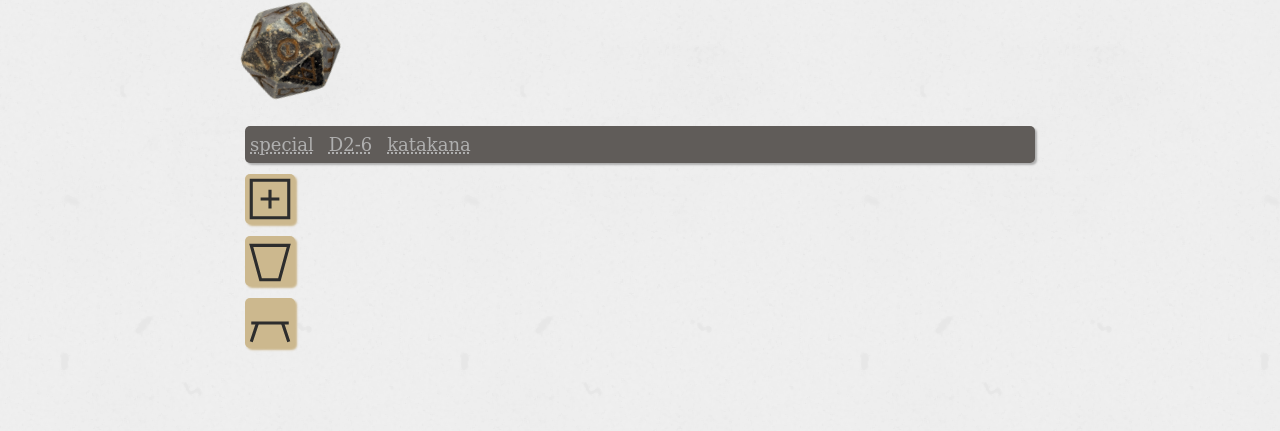
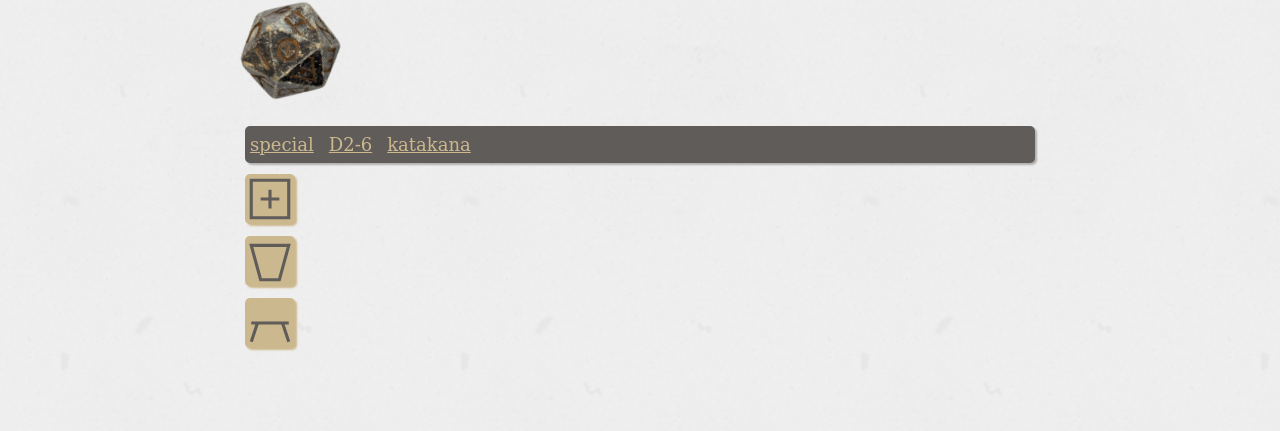
Before and after one commit to ZackDev/zackdev.github.io, a Jekyll site: the page built from _posts/2021-10-28-roll-some-dices.md, in a window 1280 px wide. Shown: the part 117-548 px from the top of the page. Built offline with Jekyll 4.4.1, drawn with Linux system fonts in a browser that asks for light colours.

Commit message:
adjusted svg stroke and selected dice set style

```diff
--- a/_sass/dice.scss
+++ b/_sass/dice.scss
@@ -104,18 +104,16 @@
 .dice-set {
     text-align: center;
     margin: 5px 5px 5px 5px;
-    color: $silver-chalice;
-    text-decoration: underline dotted 2px;
+    color: $sorrell-brown;
+    text-decoration: underline solid 1px;
 }
 
 .dice-set.clickable:hover {
-    color: $sorrell-brown;
-    text-decoration: underline solid 2px;
+    color: $cape-palliser;
 }
 
 .selected-dice-set {
     color: $cape-palliser;
-    text-decoration: underline solid 2px;
 }
 
 .dice {
--- a/assets/js/dice/modules/dicecontroller.js
+++ b/assets/js/dice/modules/dicecontroller.js
@@ -70,7 +70,7 @@
         let sASides = [];
         for (let i = 8592; i <= 8601; i++) {
             if (i != 8596 && i != 8597) {
-                sASides.push(`&#${i}`);
+                sASides.push(`&#${i};`);
             }
         }
         let sAType = new DiceType("Arr.", sASides);
```
Also changed, not shown: assets/icons/bucket.svg, assets/icons/newdice.svg, assets/icons/table.svg.
